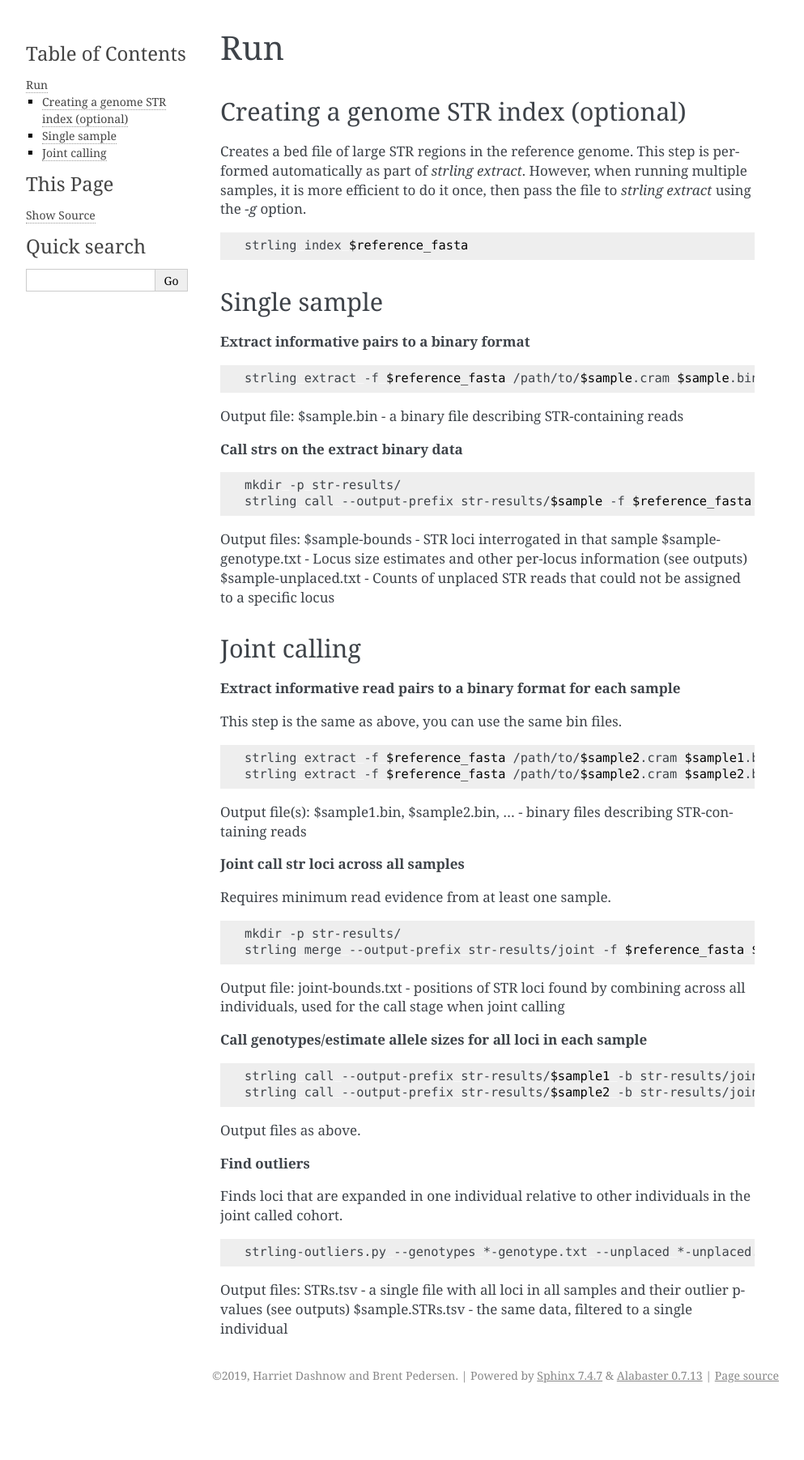
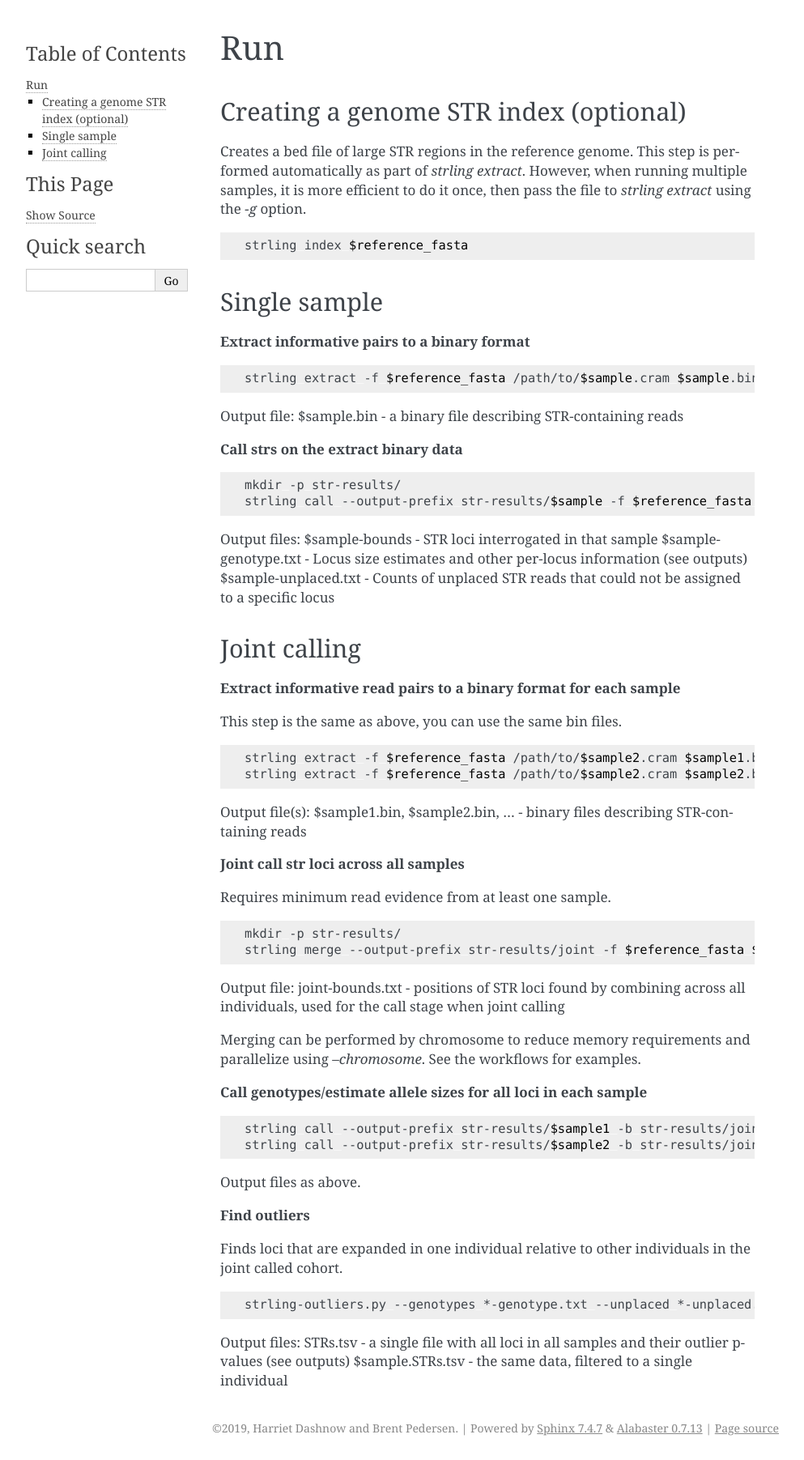
Before and after one commit to quinlan-lab/STRling, a Sphinx documentation site: the page built from docs/source/run.rst, in a window 1280 px wide. Shown: the whole page at 81% size, without its empty margins (148-1141 px from the left). Built offline with Sphinx 7.4.7, drawn with Linux system fonts in a browser that asks for light colours; before the commit the page ends 1738 px from its top, so only the background shows below that.

Commit message:
note --chromosome in docs

```diff
--- a/docs/source/run.rst
+++ b/docs/source/run.rst
@@ -62,6 +62,8 @@ Requires minimum read evidence from at least one sample.
 
 Output file: joint-bounds.txt - positions of STR loci found by combining across all individuals, used for the call stage when joint calling
 
+Merging can be performed by chromosome to reduce memory requirements and parallelize using `--chromosome`. See the workflows for examples.
+
 **Call genotypes/estimate allele sizes for all loci in each sample**
 
 .. code-block:: bash
```
